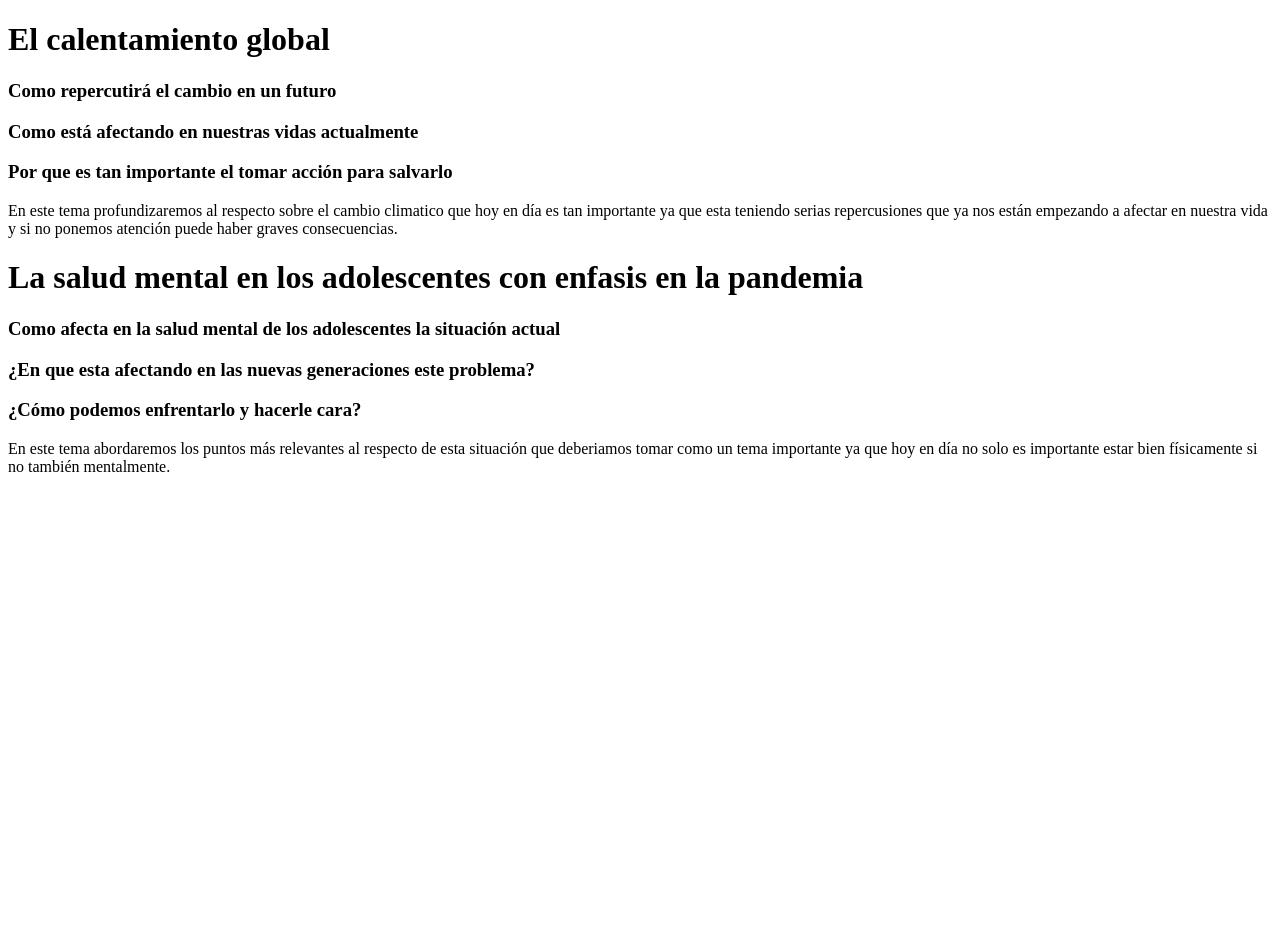
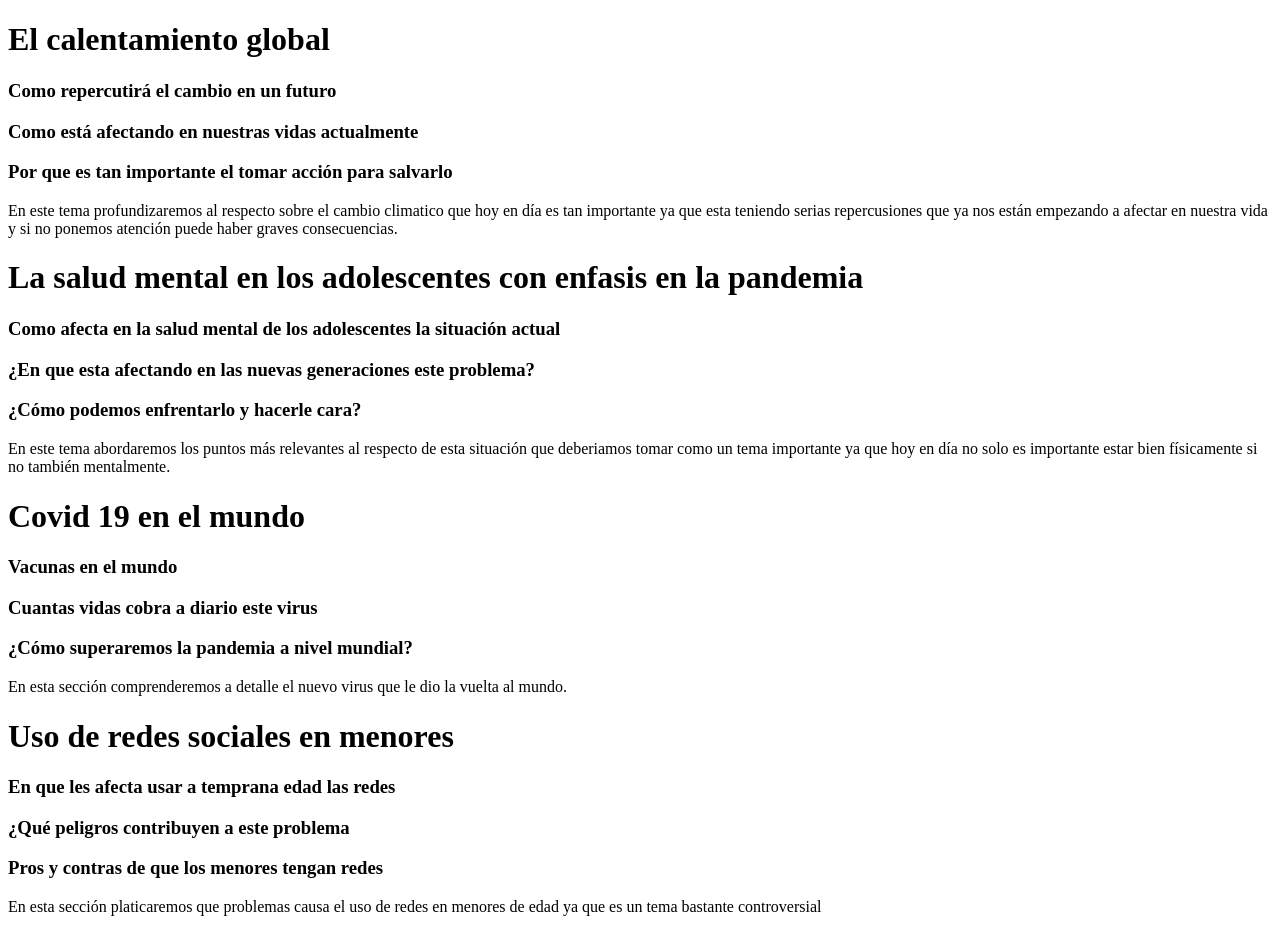
Before and after one commit to hansen-agustin/4-F-Hansen-Casas-Blog_Del_Mundo, a plain HTML site: page propuestas.html in a window 1280 px wide. Before the commit the page ends 800 px from the top, so only its background shows below. Drawn offline with Linux system fonts and the light colour scheme.

Commit message:
Se termino propuestas Andrik

```diff
--- a/propuestas.html
+++ b/propuestas.html
@@ -33,5 +33,31 @@
             también mentalmente.
         </p>
         <!-- fin tema 2 -->
+
+        <!-- Tema 1 de: Andrik Casas -->
+        <hgroup>
+            <h1>Covid 19 en el mundo</h1>
+            <h3>Vacunas en el mundo</h3>
+            <h3>Cuantas vidas cobra a diario este virus</h3>
+            <h3>¿Cómo superaremos la pandemia a nivel mundial?</h3>
+        </hgroup>
+
+        <p>En esta sección comprenderemos a detalle el nuevo virus que le dio
+            la vuelta al mundo.
+        </p>
+        <!--fin tema 1-->
+
+        <!-- Tema 2 de: Andrik Casas -->
+        <hgroup>
+            <h1>Uso de redes sociales en menores</h1>
+            <h3>En que les afecta usar a temprana edad las redes</h3>
+            <h3>¿Qué peligros contribuyen a este problema</h3>
+            <h3>Pros y contras de que los menores tengan redes</h3>
+        </hgroup>
+
+        <p>En esta sección platicaremos que problemas causa el uso de redes
+            en menores de edad ya que es un tema bastante controversial
+        </p>
+        <!--fin tema 2-->
     </body>
 </html>
```
